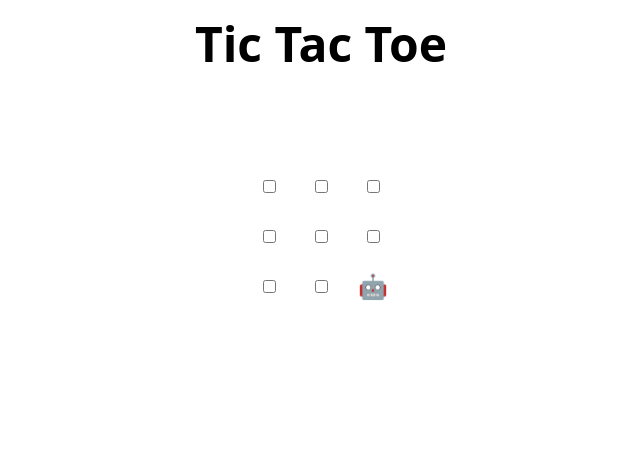
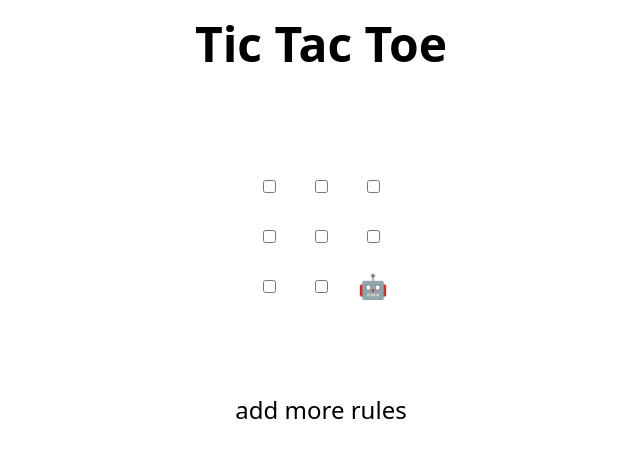
Before and after one commit to kishaaggarwal32/super-duper-system, a plain HTML site: page index.html in a window 1280 px wide. Shown: the whole page, without its empty margins (319-959 px from the left). Drawn offline with Linux system fonts and the light colour scheme.

Commit message:
Update index.html

```diff
--- a/index.html
+++ b/index.html
@@ -48,7 +48,7 @@
 </table>
 
 <h2 hidden>Game over, refresh to play again 🧑‍💻 🤖!</h2>
-
+add more rules
 <script>
   // Initialization
   const boxes = Array.from(document.querySelectorAll('td'))
```
